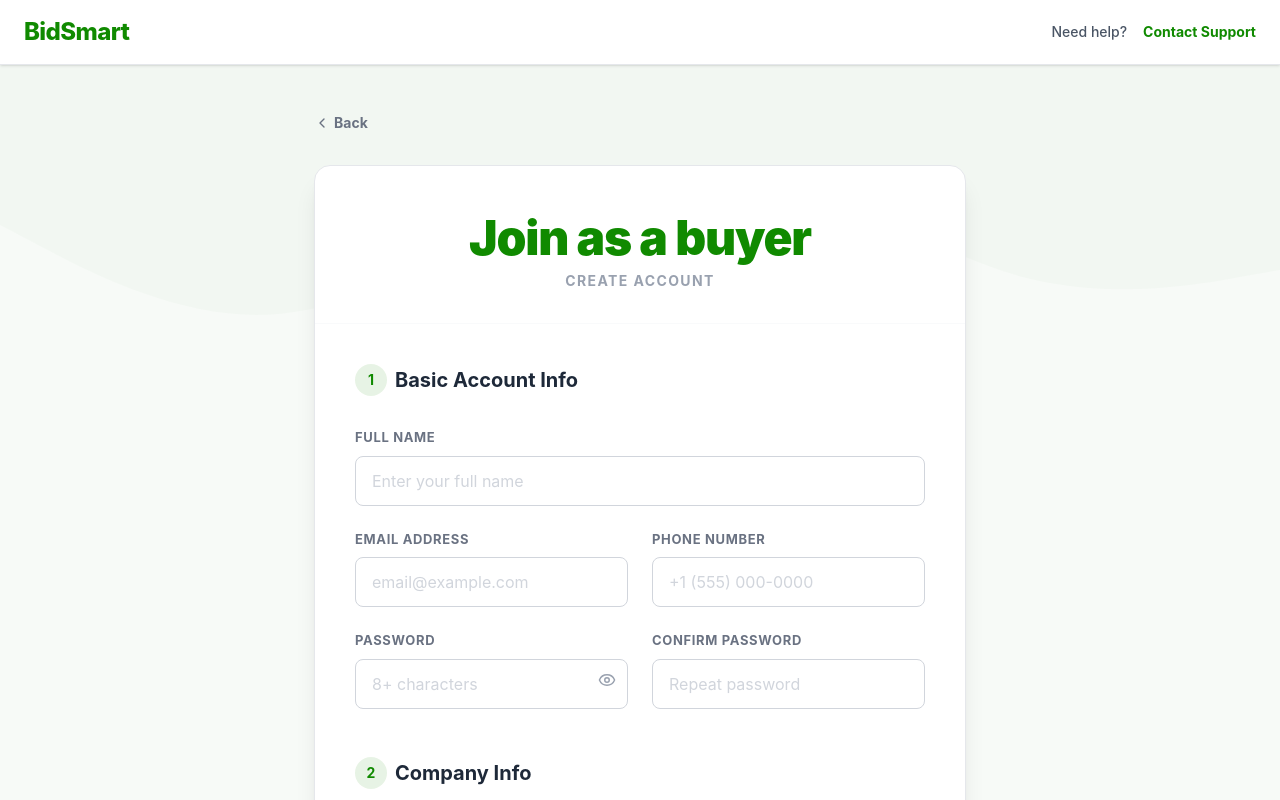
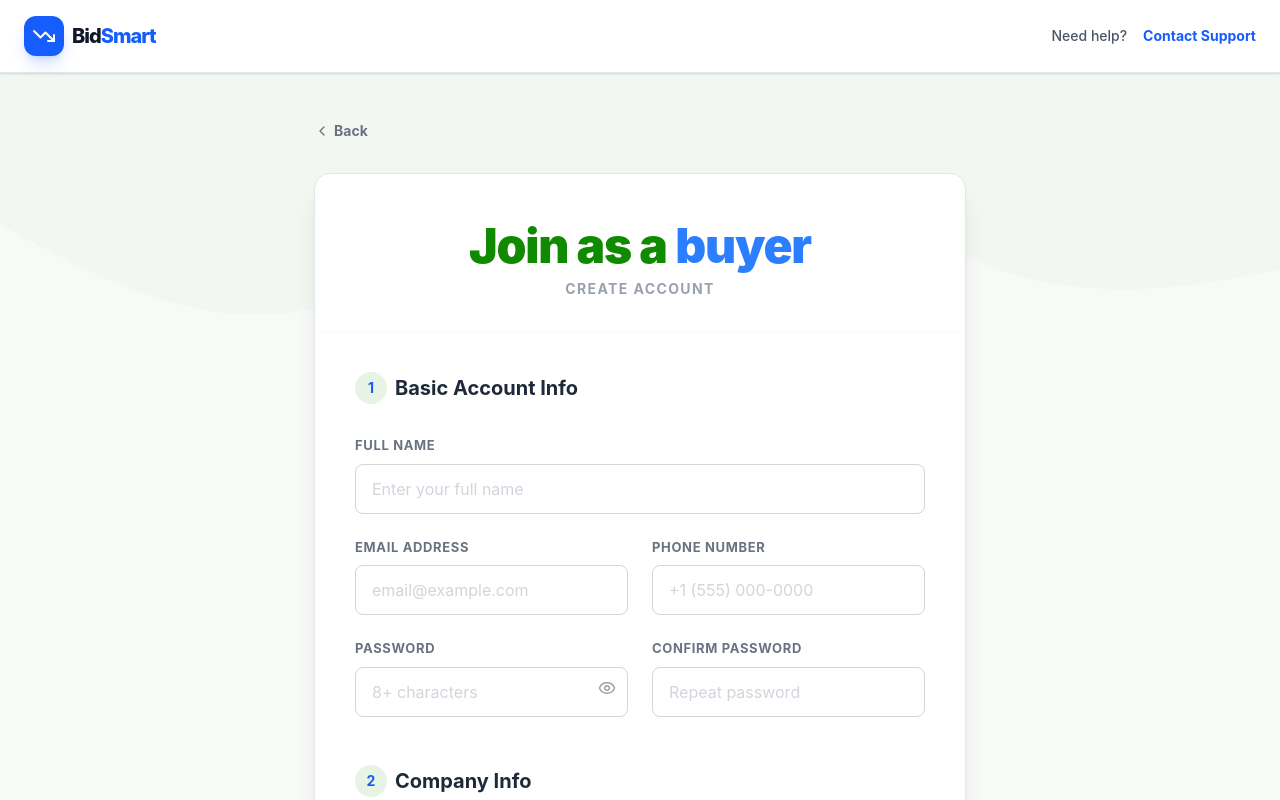
Before and after one commit to faris-dm/Reverse-Action-System, a React (Vite) app in the folder Client/: page /buyerform in a window 1280 px wide. Shown: the top 800 px of the page. Built offline with nearby package versions, Linux system fonts and the light colour scheme.

Commit message:
updated the logo of the page to more constistace

```diff
--- a/Client/src/components/Registor/buyerRegistor.jsx
+++ b/Client/src/components/Registor/buyerRegistor.jsx
@@ -6,7 +6,7 @@ import {
   EyeOff,
   Check,
   Globe,
-  ExternalLink,
+  TrendingDown,
 } from "lucide-react";
 
 const BuyerRegistor = () => {
@@ -187,13 +187,21 @@ const BuyerRegistor = () => {
       {/* Navigation / Header */}
       <nav className="relative z-10 px-6 py-4 flex items-center justify-between border-b border-gray-200 bg-white shadow-sm">
         <div className="flex items-center gap-8">
-          <span className="text-[#108a00] text-2xl font-extrabold tracking-tight">
-            BidSmart
-          </span>
+          <div
+            className="flex items-center space-x-2 cursor-pointer group"
+            onClick={() => window.scrollTo({ top: 0, behavior: "smooth" })}
+          >
+            <div className="w-10 h-10 bg-blue-600 rounded-xl flex items-center justify-center shadow-lg shadow-blue-600/20 group-hover:rotate-6 transition-transform">
+              <TrendingDown className="text-white w-6 h-6" />
+            </div>
+            <span className="text-xl font-extrabold tracking-tighter text-slate-900">
+              Bid<span className="text-blue-600">Smart</span>
+            </span>
+          </div>
         </div>
         <div className="hidden md:flex gap-4 text-sm font-medium">
           <span className="text-gray-600">Need help?</span>
-          <button className="text-[#108a00] font-bold hover:underline">
+          <button className="text-blue-600 font-bold hover:underline">
             Contact Support
           </button>
         </div>
@@ -215,7 +223,7 @@ const BuyerRegistor = () => {
           <div className="pt-12 pb-8 px-10 text-center border-b border-gray-50">
             {/* Added font-black and tracking-tight for more impact */}
             <h1 className="text-4xl md:text-5xl font-black mb-2 text-[#108a00] tracking-tight">
-              Join as a buyer
+              Join as a <span className="text-blue-500">buyer</span>
             </h1>
             <p className="text-[14px] text-gray-400 font-bold uppercase tracking-widest">
               Create Account
@@ -226,7 +234,7 @@ const BuyerRegistor = () => {
             {/* Section 1: Basic Account Info */}
             <section>
               <h2 className="text-xl font-bold mb-8 text-gray-800 flex items-center gap-2">
-                <span className="w-8 h-8 rounded-full bg-[#108a00]/10 text-[#108a00] flex items-center justify-center text-sm">
+                <span className="w-8 h-8 rounded-full bg-[#108a00]/10 text-blue-600 flex items-center justify-center text-sm">
                   1
                 </span>
                 Basic Account Info
@@ -340,7 +348,7 @@ const BuyerRegistor = () => {
             {/* Section 2: Company/Organization Info */}
             <section>
               <h2 className="text-xl font-bold mb-8 text-gray-800 flex items-center gap-2">
-                <span className="w-8 h-8 rounded-full bg-[#108a00]/10 text-[#108a00] flex items-center justify-center text-sm">
+                <span className="w-8 h-8 rounded-full bg-[#108a00]/10 text-blue-600 flex items-center justify-center text-sm">
                   2
                 </span>
                 Company Info
@@ -404,7 +412,7 @@ const BuyerRegistor = () => {
             {/* Section 3: Basic Details */}
             <section>
               <h2 className="text-xl font-bold mb-8 text-gray-800 flex items-center gap-2">
-                <span className="w-8 h-8 rounded-full bg-[#108a00]/10 text-[#108a00] flex items-center justify-center text-sm">
+                <span className="w-8 h-8 rounded-full bg-[#108a00]/10 text-blue-600 flex items-center justify-center text-sm">
                   3
                 </span>
                 Basic Details
@@ -468,7 +476,7 @@ const BuyerRegistor = () => {
                     id="unifiedConsent"
                     name="termsAccepted"
                     checked={formData.termsAccepted}
-                    className="peer h-6 w-6 cursor-pointer appearance-none rounded-md border-2 border-gray-300 checked:bg-[#108a00] checked:border-[#108a00] transition-all"
+                    className="peer h-6 w-6 cursor-pointer appearance-none rounded-md border-2 border-gray-300 checked:bg-blue-600 checked:border-blue-600 transition-all"
                     onChange={handleInputChange}
                   />
                   <Check className="absolute h-4 w-4 text-white opacity-0 peer-checked:opacity-100 pointer-events-none left-1" />
@@ -493,7 +501,7 @@ const BuyerRegistor = () => {
                 <button
                   type="submit"
                   disabled={!formData.termsAccepted}
-                  className="w-full bg-[#108a00] disabled:bg-gray-300 disabled:shadow-none text-white py-4 rounded-full font-bold text-xl hover:bg-[#14a800] transition-all shadow-lg shadow-[#108a00]/20 active:scale-[0.98]"
+                  className="w-full bg-blue-600 disabled:bg-gray-300 disabled:shadow-none text-white py-4 rounded-full font-bold text-xl hover:bg-blue-800 transition-all shadow-lg shadow-[#108a00]/20 active:scale-[0.98]"
                 >
                   Create an account
                 </button>
```
